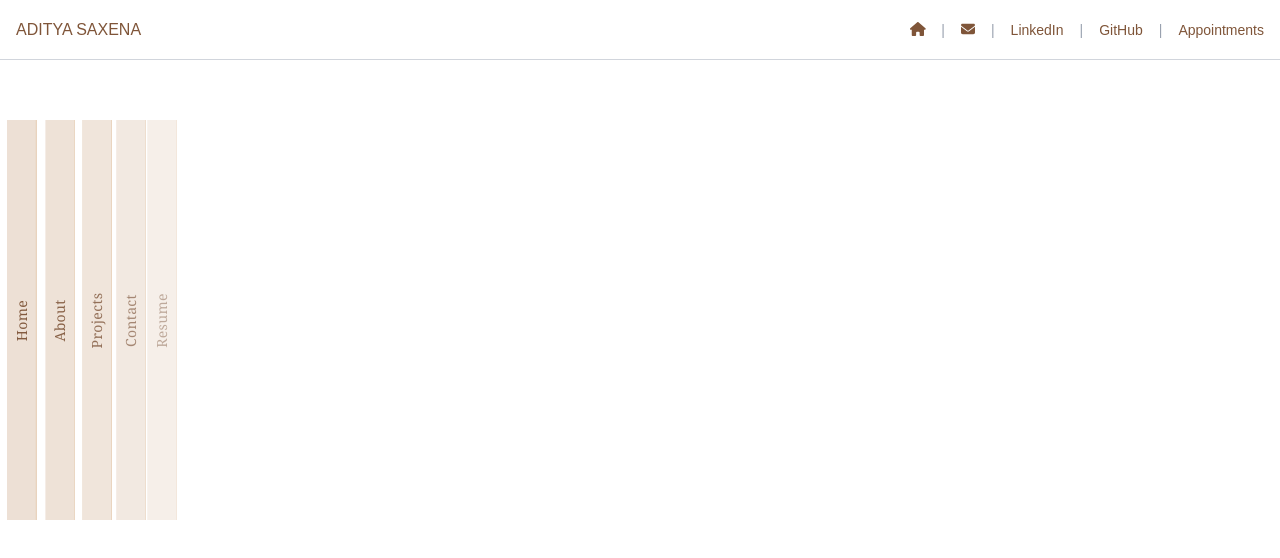
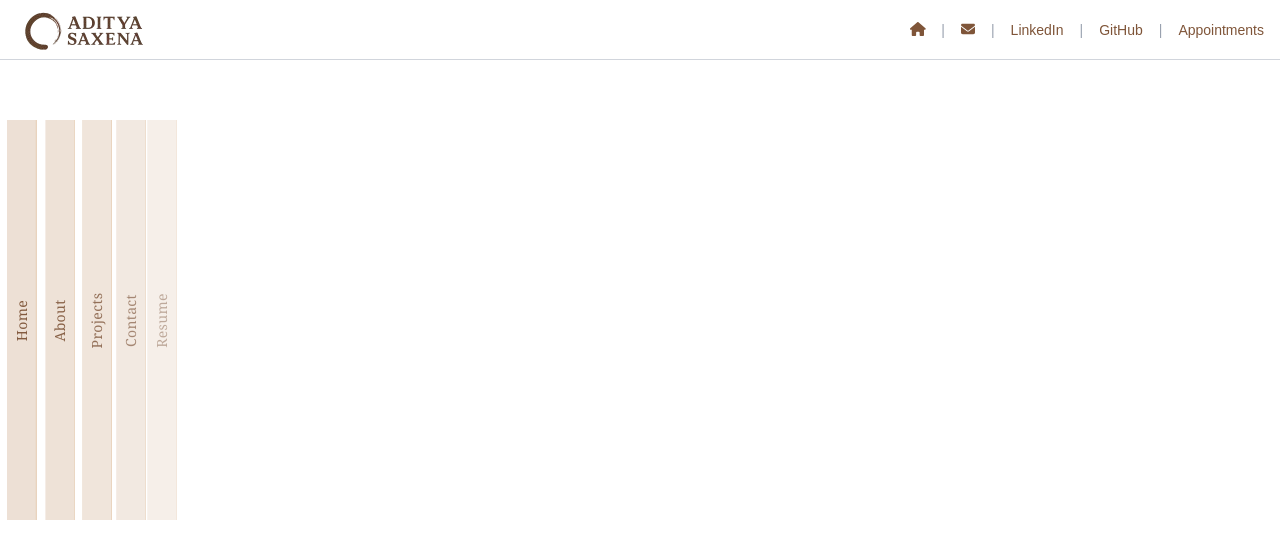
Before and after one commit to profadityasaxena/PF, a Next.js app: page / in a window 1280 px wide. Shown: the top 558 px of the page. Built offline with nearby package versions, Linux system fonts and the light colour scheme.

Commit message:
fixed logo

```diff
--- a/components/experience/experience.tsx
+++ b/components/experience/experience.tsx
@@ -62,11 +62,13 @@ const Experience = () => {
             const target = e.currentTarget;
             target.style.transform = 'scale(1.05) rotateX(2deg) rotateY(-2deg)';
             target.style.boxShadow = '0 16px 32px rgba(0, 0, 0, 0.75)';
+            target.style.backgroundColor = '#ffffff';
           }}
           onMouseLeave={(e) => {
             const target = e.currentTarget;
             target.style.transform = 'none';
             target.style.boxShadow = '0 12px 24px rgba(0, 0, 0, 0.5)';
+            target.style.backgroundColor = 'var(--color-cream)';
           }}
         >
           <div
@@ -130,11 +132,13 @@ const Experience = () => {
             const target = e.currentTarget;
             target.style.transform = 'scale(1.05) rotateX(2deg) rotateY(-2deg)';
             target.style.boxShadow = '0 16px 32px rgba(0, 0, 0, 0.75)';
+            target.style.backgroundColor = '#ffffff';
           }}
           onMouseLeave={(e) => {
             const target = e.currentTarget;
             target.style.transform = 'none';
             target.style.boxShadow = '0 12px 24px rgba(0, 0, 0, 0.5)';
+            target.style.backgroundColor = 'var(--color-cream)';
           }}
         >
           <div
@@ -198,11 +202,13 @@ const Experience = () => {
             const target = e.currentTarget;
             target.style.transform = 'scale(1.05) rotateX(2deg) rotateY(-2deg)';
             target.style.boxShadow = '0 16px 32px rgba(0, 0, 0, 0.75)';
+            target.style.backgroundColor = '#ffffff';
           }}
           onMouseLeave={(e) => {
             const target = e.currentTarget;
             target.style.transform = 'none';
             target.style.boxShadow = '0 12px 24px rgba(0, 0, 0, 0.5)';
+            target.style.backgroundColor = 'var(--color-cream)';
           }}
         >
           <div
--- a/components/navigation/Logo.tsx
+++ b/components/navigation/Logo.tsx
@@ -1,11 +1,12 @@
-import React from 'react'
+import React from 'react';
+import logo from './assets/logo.png';
 
 const Logo = () => {
   return (
-    <div>
-      ADITYA SAXENA
+    <div className="logo">
+      <img src={logo.src} alt="Aditya Saxena" height="50px" className="logo-image" />
     </div>
-  )
-}
+  );
+};
 
-export default Logo
+export default Logo;
```
Also changed, not shown: components/navigation/assets/Logo.png (added).
